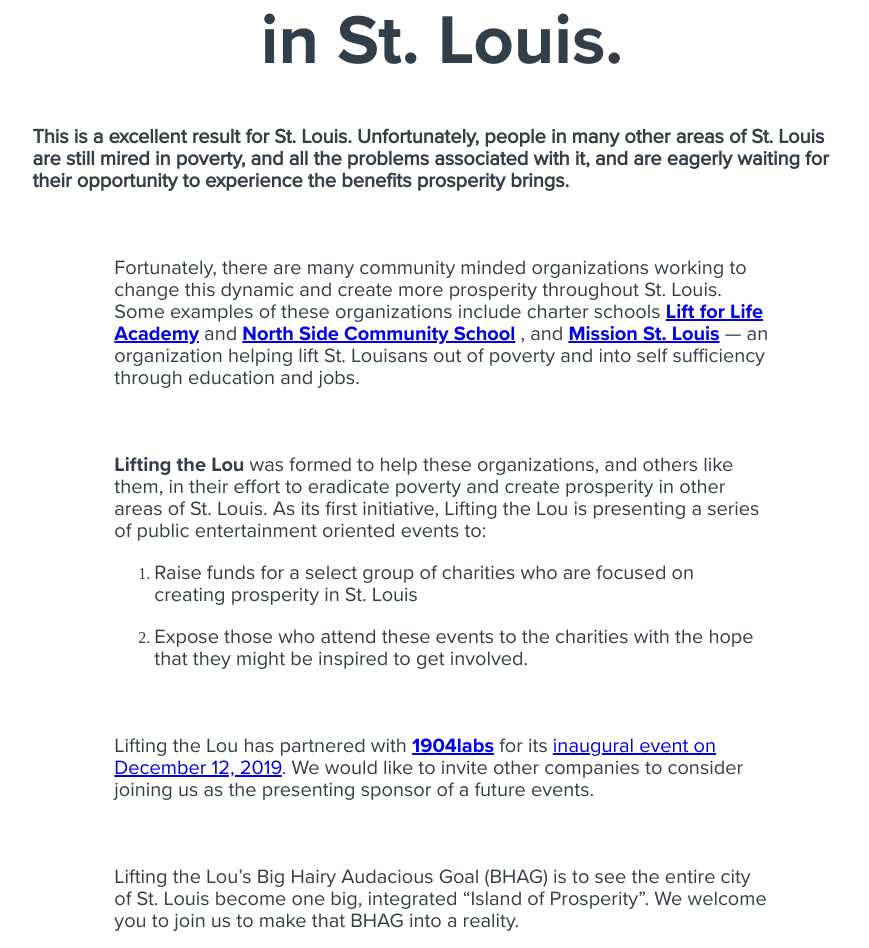
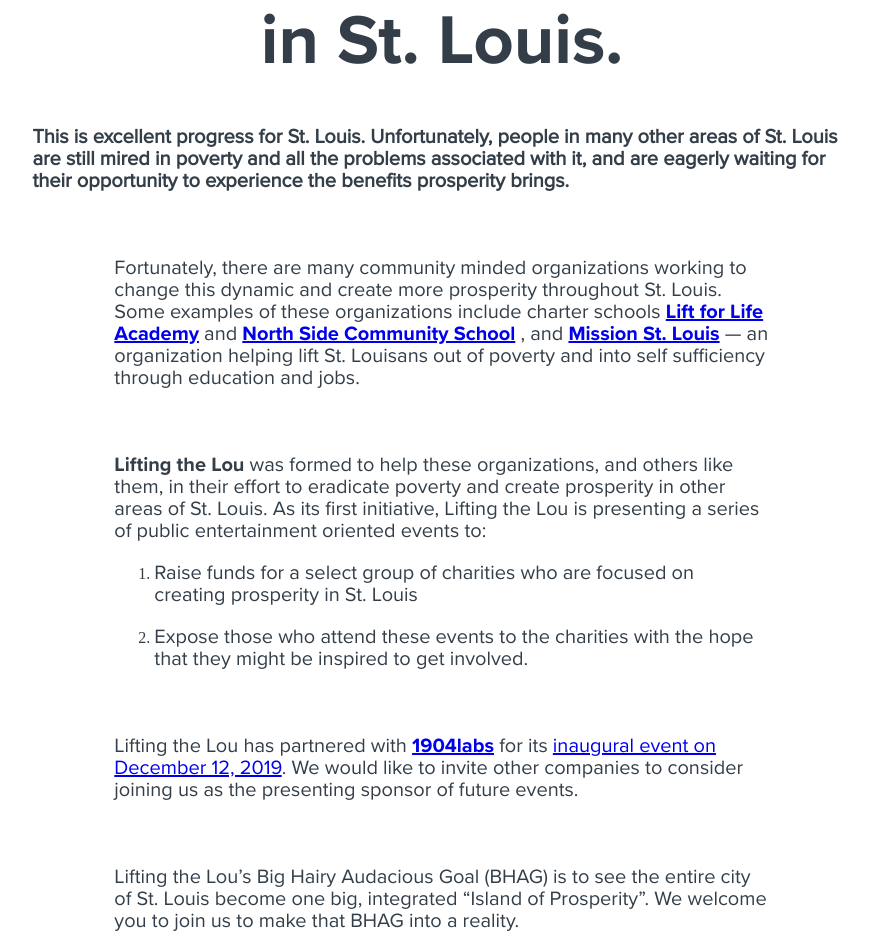
Before and after one commit to 1904labs/liftingthelou, a plain HTML site: page default.html in a window 1280 px wide. Shown: the part 1005-1953 px from the top of the page, without its empty margins (198-1067 px from the left). Drawn offline with Linux system fonts and the light colour scheme; a script that the page names is missing.

Commit message:
Fixed typos per input

```diff
--- a/default.html
+++ b/default.html
@@ -218,8 +218,8 @@
 			St.
 			Louis.</h1>
 		<div class="inner">
-			<p class="results">This is a excellent result for St. Louis. Unfortunately, people in many other areas of
-				St. Louis are still mired in poverty, and all the problems associated with it, and are eagerly waiting
+			<p class="results">This is excellent progress for St. Louis. Unfortunately, people in many other areas of
+				St. Louis are still mired in poverty and all the problems associated with it, and are eagerly waiting
 				for their opportunity to experience the benefits prosperity brings.</p>
 			<div class="spacer" style="height:25px;background-color:transparent;"></div>
 
@@ -238,9 +238,7 @@
 
 				<p><span class="bold">Lifting the Lou</span> was formed to help these organizations, and others like
 					them, in their effort to eradicate poverty and create prosperity in other areas of St. Louis. As its
-					first
-					initiative, Lifting the Lou is presenting a series of public entertainment oriented events to:</p>
-
+					first initiative, Lifting the Lou is presenting a series of public entertainment oriented events to:</p>
 				<ol>
 					<li>
 						<p role="presentation">Raise funds for a select group of charities who are focused on creating
@@ -259,7 +257,7 @@
 						href="https://www.eventbrite.com/e/scrantonicity-at-the-ready-room-tickets-78198055489?fbclid=IwAR29uapQwzEMUzhPT6AcaRqza5hgAd7eDInteyvd_qL9zyMKaQabbCRVoXg&s=l2l"
 						rel="noopener" target="_blank" title="Scrantonicity Eventbrite invite">inaugural event on
 						December 12, 2019</a>.
-					We would like to invite other companies to consider joining us as the presenting sponsor of a future
+					We would like to invite other companies to consider joining us as the presenting sponsor of future
 					events.</p>
 
 				<div class="spacer" style="height:25px;background-color:transparent;"></div>
```
